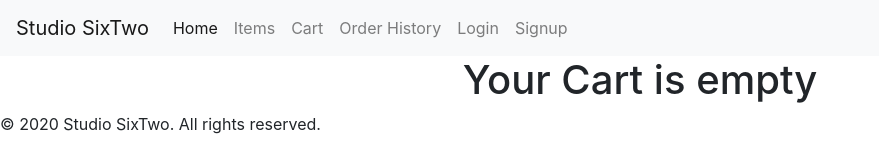
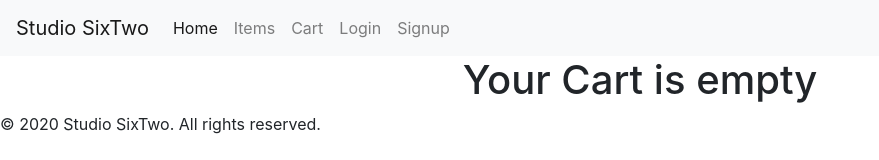
Before and after one commit to jseckman90/shop_frontend, a React (Create React App) app: page /cart in a window 1280 px wide. Shown: the top 160 px of the page, without its empty margins (0-879 px from the left). Built offline with nearby package versions, Linux system fonts and the light colour scheme; a web font is replaced by a local one.

Commit message:
restructured nav

```diff
--- a/src/components/Nav.js
+++ b/src/components/Nav.js
@@ -5,16 +5,6 @@ import { AppContext } from "../App";
 const Nav = (props) => {
   const { appState, setAppState } = React.useContext(AppContext);
   const { inCart, token } = appState;
-
-  const logOut = () => {
-    return (
-      <Link
-        to="/"
-        onClick={() => setAppState({ ...appState, token: null, userId: null })}>
-        Log Out
-      </Link>
-    );
-  };
 
   return (
     <nav class="navbar navbar-expand-lg navbar-light bg-light">
@@ -54,12 +44,25 @@ const Nav = (props) => {
               ) : null}
             </Link>
           </li>
+          {token ? (
             <li class="nav-item">
               <Link to="/orderhistory" class="nav-link">
                 Order History
               </Link>
             </li>
-          {token ? logOut() : null}
+          ) : null}
+
+          {token ? (
+            <Link
+              to="/"
+              onClick={() =>
+                setAppState({ ...appState, token: null, userId: null })
+              }>
+              Log Out
+            </Link>
+          ) : null}
+          {!token ? (
+            <>
               <li class="nav-item">
                 <Link to="/login" class="nav-link">
                   Login
@@ -69,7 +72,9 @@ const Nav = (props) => {
                 <Link to="/signup" class="nav-link">
                   Signup
                 </Link>
-          </li>
+              </li>{" "}
+            </>
+          ) : null}
         </ul>
       </div>
     </nav>
--- a/src/components/Product.js
+++ b/src/components/Product.js
@@ -15,7 +15,6 @@ const Product = (props) => {
         to="/show"
         onClick={() => {
           handleClick(product);
-          console.log(product);
         }}>
         <img src={product.img} class="card-img-top" alt={product.name} />
       </Link>
--- a/src/pages/OrderHistory.js
+++ b/src/pages/OrderHistory.js
@@ -22,9 +22,13 @@ const OrderHistory = (props) => {
     return (
       <div>
         <div className="container">
-          {orders.map((order) => (
+          {orders.map((order) =>
+            userId === order.user_id ? (
               <div style={{ border: "2px solid black" }}>
-              <h3>order ID: {order.id}</h3>
+                <h3>
+                  Order Number:{" "}
+                  <span style={{ color: "blue" }}>{order.id}</span>
+                </h3>
                 <h5>user ID: {order.user_id}</h5>
 
                 <div>
@@ -39,7 +43,8 @@ const OrderHistory = (props) => {
                   ))}
                 </div>
               </div>
-          ))}
+            ) : null
+          )}
         </div>
       </div>
     );
```
Also changed, not shown: 1 other file (tests, documents, lock files or other folders). Lines whose indentation alone changed are shown as unchanged.
